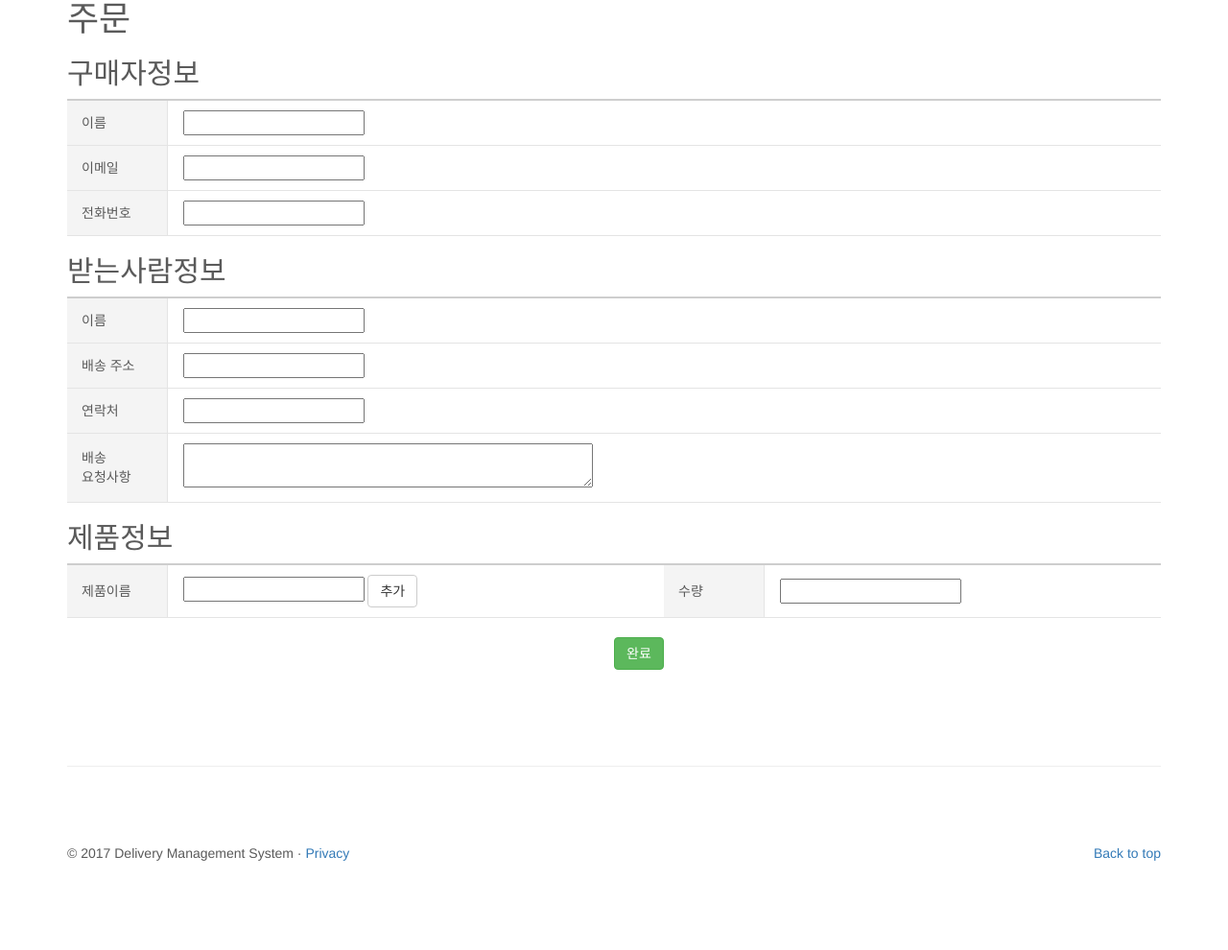
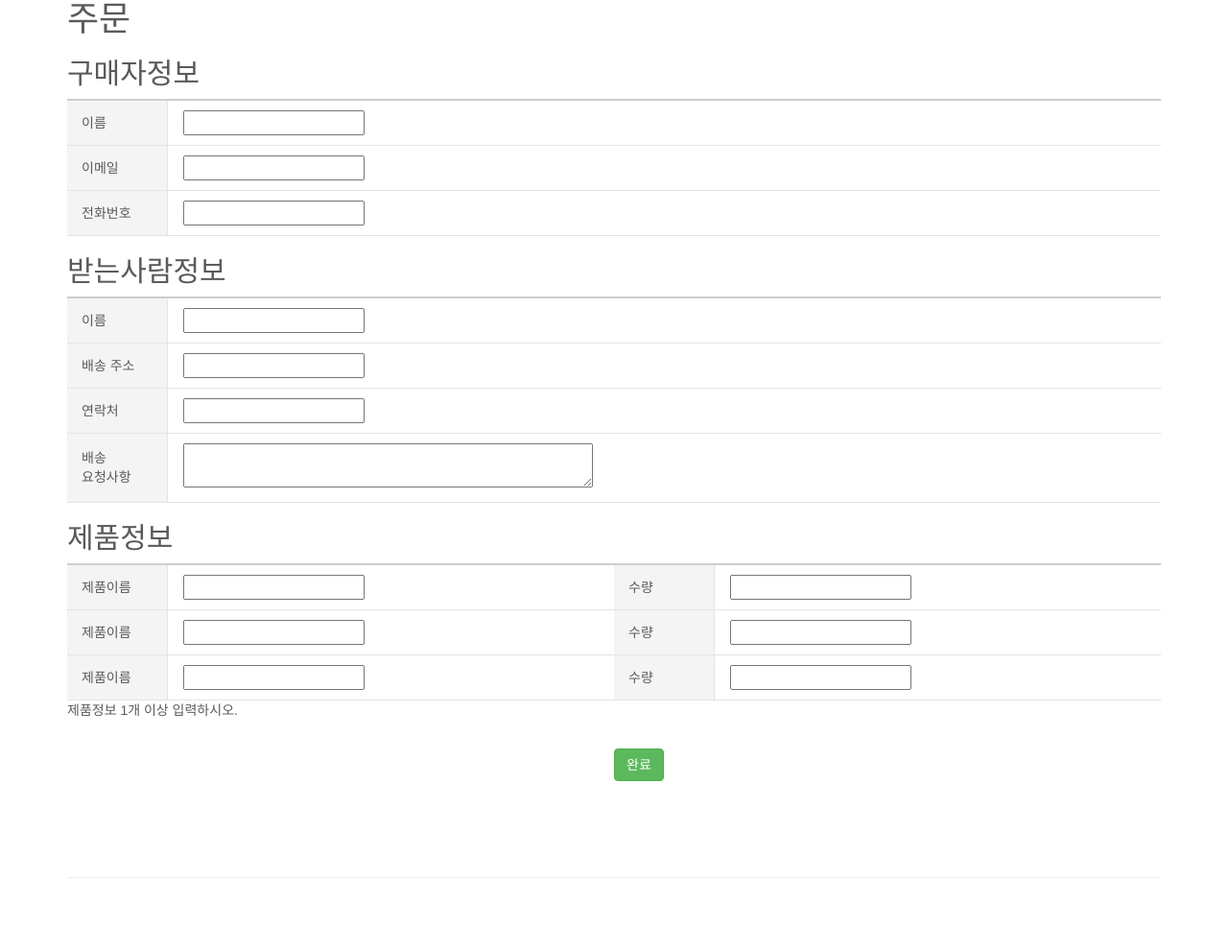
Before and after one commit to naayoung/oracleDB, a PHP site: page /order.php in a window 1280 px wide. Shown: the part 112-1102 px from the top of the page at 96% size. Before the commit the page ends 1009 px from the top, so only its background shows below. Run offline with PHP 8.4, Linux system fonts and the light colour scheme; some libraries are stand-ins or nearby versions.

Commit message:
Add files via upload

```diff
--- a/order.php
+++ b/order.php
@@ -1,3 +1,4 @@
+
 <!DOCTYPE html>
 <html lang="ko">
   <head>
@@ -63,7 +64,7 @@
                     <div id="navbar" class="navbar-collapse collapse">
                     <ul class="nav navbar-nav">
                         <li><a href="index.php">Home</a></li>
-                        <li class="active"><a href="order.php">Order</a></li>
+                        <li class="active"><a href="order.html">Order</a></li>
                         <li><a href="order_check.php">Check</a></li>
                         <li><a href="order_change.html">Change</a></li>
                     </ul>
@@ -122,16 +123,35 @@
           <tr>
             <td class="col1">제품이름</td>
             <td class="col2">
-              <input type="text" name="pro_name" value="" >
-              <button type="button" class="btn btn-default" onclick="button1_click();">추가</button>
+              <input type="text" name="pro_name1" value="" >
             </td>
             <td class="col1">수량</td>
             <td class="col2">
-              <input type="text" name="quantity" value="" >
+              <input type="text" name="quantity1" value="" >
+            </td>
+          </tr>
+          <tr>
+            <td class="col1">제품이름</td>
+            <td class="col2">
+              <input type="text" name="pro_name2" value="" >
+            </td>
+            <td class="col1">수량</td>
+            <td class="col2">
+              <input type="text" name="quantity2" value="" >
+            </td>
+          </tr>
+          <tr>
+            <td class="col1">제품이름</td>
+            <td class="col2">
+              <input type="text" name="pro_name3" value="" >
+            </td>
+            <td class="col1">수량</td>
+            <td class="col2">
+              <input type="text" name="quantity3" value="" >
             </td>
           </tr>
         </table>
-
+        <p>제품정보 1개 이상 입력하시오.</p>
         <p> <button type="submit" class="btn btn-success" style="margin: 20px 50% 20px 50%">완료</button> </p>
 
       </form>
@@ -147,20 +167,8 @@
     </div><!-- /.container -->
 
 
-    <script>
-        function button1_click() {
-          var table = document.getElementById("product");
-          var oRow = table.insertRow();
-          oRow.onmouseover=function(){table.clickedRowIndex=this.rowIndex}; //clickedRowIndex - 클릭한 Row의 위치를 확인;
-          var oCell = oRow.insertCell();
 
-          //삽입될 Form Tag
-          var frmTag = "<tr><td class='col1'>제품이름</td><td class='col2'><input type='text' name='onumber' >";
-          frmTag += "<button type='button' class='btn btn-default' onclick='button1_click();'>추가</button>'</td></tr>";
-          frmTag += "<tr><td class='col1'>수량</td><td class='col2'><input type='text' ></td></tr>";
-          oRow.innerHTML = frmTag;
-        }
-      </script>
+
 
 
     <!-- Bootstrap core JavaScript
@@ -173,3 +181,4 @@
     <script src="js/ie10-viewport-bug-workaround.js"></script>
 
   </body>
+</html>
```
